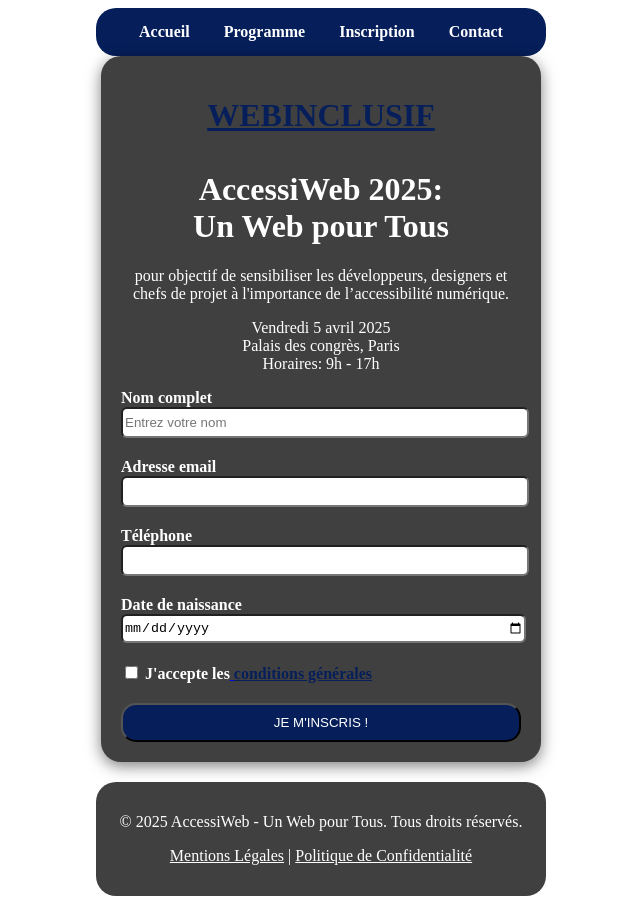
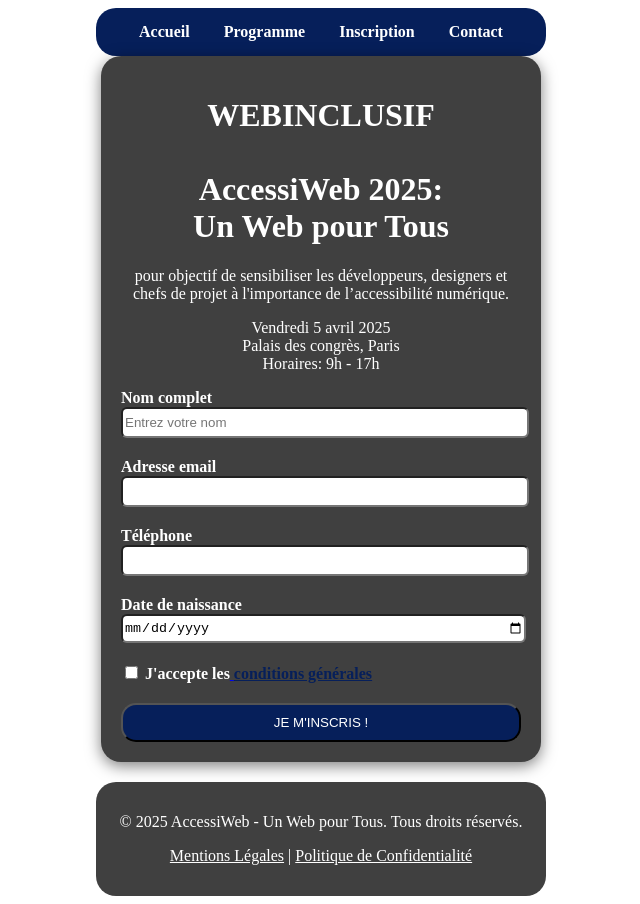
Before and after one commit to vincentguillet/accessiweb-cda-r5, a plain HTML site: page index.html in a window 1280 px wide. Shown: the whole page, without its empty margins (319-959 px from the left). Drawn offline with Linux system fonts and the light colour scheme; files whose address does not match are found by name.

Commit message:
changement webinclusif

```diff
--- a/index.html
+++ b/index.html
@@ -25,7 +25,7 @@
 
 <body>
     <form action="">
-        <h1><u>WEBINCLUSIF</u>
+        <h1>WEBINCLUSIF
             <br>
             <br> AccessiWeb 2025:
             <br>
```
